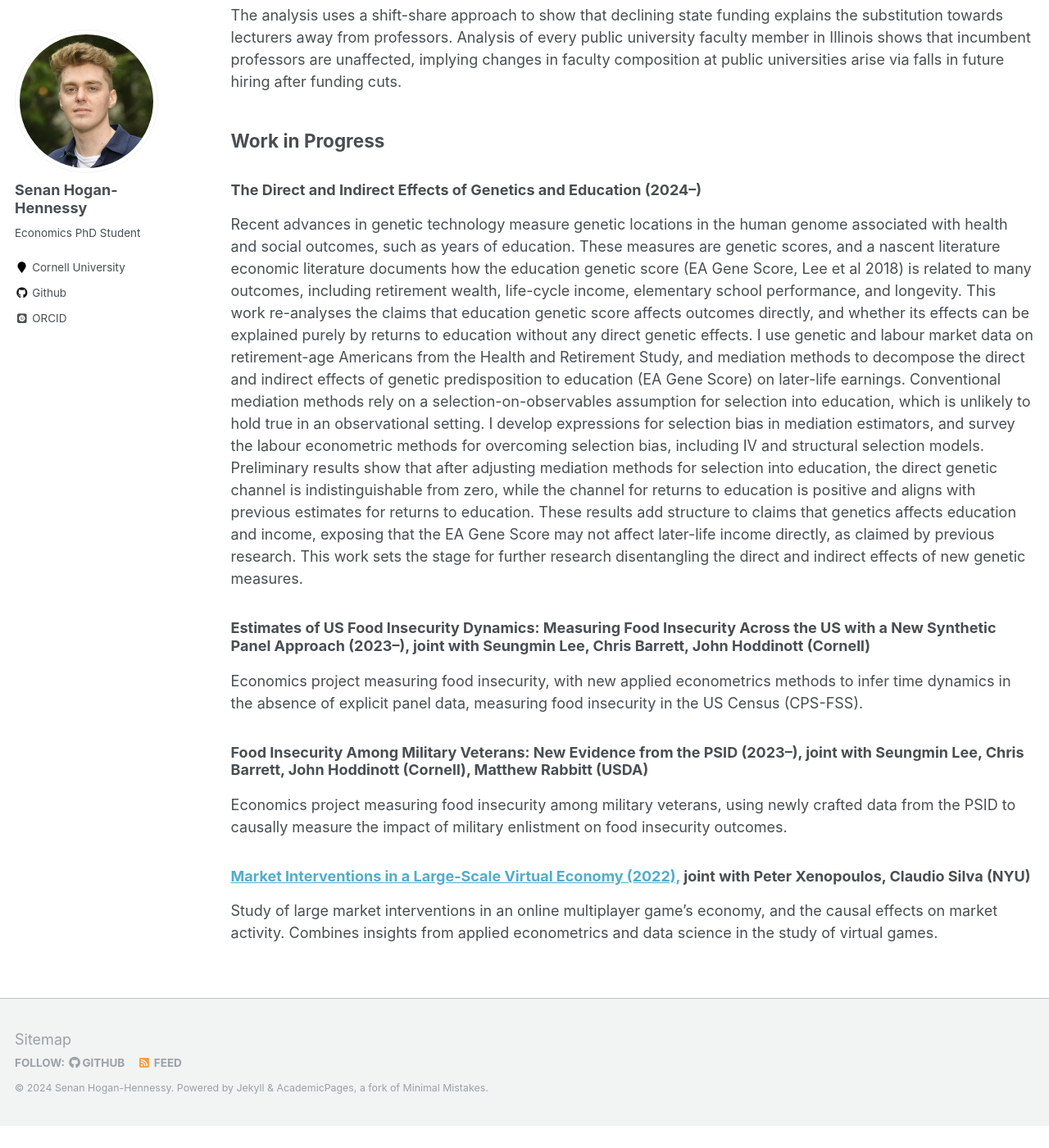
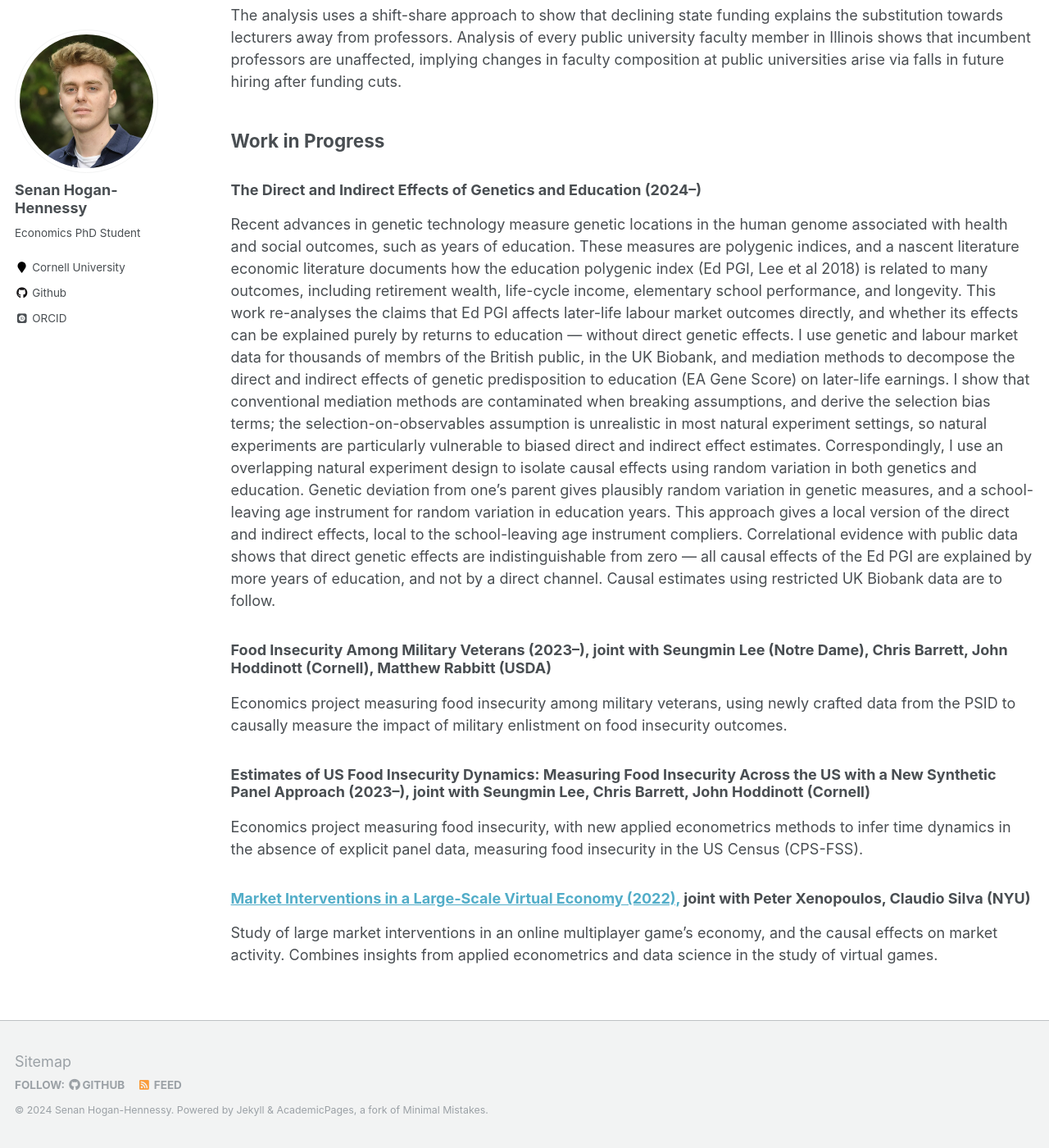
Before and after one commit to shoganhennessy/shoganhennessy.github.io, a Jekyll site: the page built from _pages/research.md, in a window 1280 px wide and 1400 px high, scrolled down 541 px. Shown: the whole window at 82% size. Built offline with Jekyll 4.4.1, drawn with Linux system fonts in a browser that asks for light colours; some web fonts are replaced; before the commit the page ends 1914 px from its top, so only the background shows below that.

Commit message:
adjusted public abstract for in-progrss UKB work, and a new title for veterans working paper.

```diff
--- a/_pages/research.md
+++ b/_pages/research.md
@@ -25,22 +25,24 @@ Analysis of every public university faculty member in Illinois shows that incumb
 ### The Direct and Indirect Effects of Genetics and Education (2024--)
 
 Recent advances in genetic technology measure genetic locations in the human genome associated with health and social outcomes, such as years of education.
-These measures are genetic scores, and a nascent literature economic literature documents how the education genetic score (EA Gene Score, Lee et al 2018) is related to many outcomes, including retirement wealth, life-cycle income, elementary school performance, and longevity.
-This work re-analyses the claims that education genetic score affects outcomes directly, and whether its effects can be explained purely by returns to education without any direct genetic effects.
-I use genetic and labour market data on retirement-age Americans from the Health and Retirement Study, and mediation methods to decompose the direct and indirect effects of genetic predisposition to education (EA Gene Score) on later-life earnings.
-Conventional mediation methods rely on a selection-on-observables assumption for selection into education, which is unlikely to hold true in an observational setting.
-I develop expressions for selection bias in mediation estimators, and survey the labour econometric methods for overcoming selection bias, including IV and structural selection models.
-Preliminary results show that after adjusting mediation methods for selection into education, the direct genetic channel is indistinguishable from zero, while the channel for returns to education is positive and aligns with previous estimates for returns to education.
-These results add structure to claims that genetics affects education and income, exposing that the EA Gene Score may not affect later-life income directly, as claimed by previous research.
-This work sets the stage for further research disentangling the direct and indirect effects of new genetic measures.
+These measures are polygenic indices, and a nascent literature economic literature documents how the education polygenic index (Ed PGI, Lee et al 2018) is related to many outcomes, including retirement wealth, life-cycle income, elementary school performance, and longevity.
+This work re-analyses the claims that Ed PGI affects later-life labour market outcomes directly, and whether its effects can be explained purely by returns to education --- without direct genetic effects.
+I use genetic and labour market data for thousands of membrs of the British public, in the UK Biobank, and mediation methods to decompose the direct and indirect effects of genetic predisposition to education (EA Gene Score) on later-life earnings.
+I show that conventional mediation methods are contaminated when breaking assumptions, and derive the selection bias terms; the selection-on-observables assumption is unrealistic in most natural experiment settings, so natural experiments are particularly vulnerable to biased direct and indirect effect estimates.
+Correspondingly, I use an overlapping natural experiment design to isolate causal effects using random variation in both genetics and education.
+Genetic deviation from one's parent gives plausibly random variation in genetic measures, and a school-leaving age instrument for random variation in education years.
+This approach gives a local version of the direct and indirect effects, local to the school-leaving age instrument compliers.
+Correlational evidence with public data shows that direct genetic effects are indistinguishable from zero --- all causal effects of the Ed PGI are explained by more years of education, and not by a direct channel.
+Causal estimates using restricted UK Biobank data are to follow.
+
+### Food Insecurity Among Military Veterans (2023--), joint with Seungmin Lee (Notre Dame), Chris Barrett, John Hoddinott (Cornell), Matthew Rabbitt (USDA)
+
+Economics project measuring food insecurity among military veterans, using newly crafted data from the PSID to causally measure the impact of military enlistment on food insecurity outcomes.
 
 ### Estimates of US Food Insecurity Dynamics: Measuring Food Insecurity Across the US with a New Synthetic Panel Approach (2023--), joint with Seungmin Lee, Chris Barrett, John Hoddinott (Cornell)
 
 Economics project measuring food insecurity, with new applied econometrics methods to infer time dynamics in the absence of explicit panel data, measuring food insecurity in the US Census (CPS-FSS).
 
-### Food Insecurity Among Military Veterans: New Evidence from the PSID (2023--), joint with Seungmin Lee, Chris Barrett, John Hoddinott (Cornell), Matthew Rabbitt (USDA)
-
-Economics project measuring food insecurity among military veterans, using newly crafted data from the PSID to causally measure the impact of military enlistment on food insecurity outcomes.
 
 ### [Market Interventions in a Large-Scale Virtual Economy (2022),](https://doi.org/10.48550/arXiv.2210.07970) joint with Peter Xenopoulos, Claudio Silva (NYU)
 
--- a/files/cv/bibliography.bib
+++ b/files/cv/bibliography.bib
@@ -14,8 +14,8 @@
 }
 @article{pfs-psid,
   year = {2024},
-  title = {{Food Insecurity Among Military Veterans: New Evidence from the PSID}},
-  author = {Chris Barrett and John Hoddinott and Senan Hogan-Hennessy and Seungmin Lee and Matthew Rabbitt}
+  title = {{Food Insecurity Among Military Veterans}},
+  author = {Senan Hogan-Hennessy and Seungmin Lee and Chris Barrett and John Hoddinott and Matthew Rabbitt}
 }
 
 %% Working Papers
```
Also changed, not shown: 2 other files.
